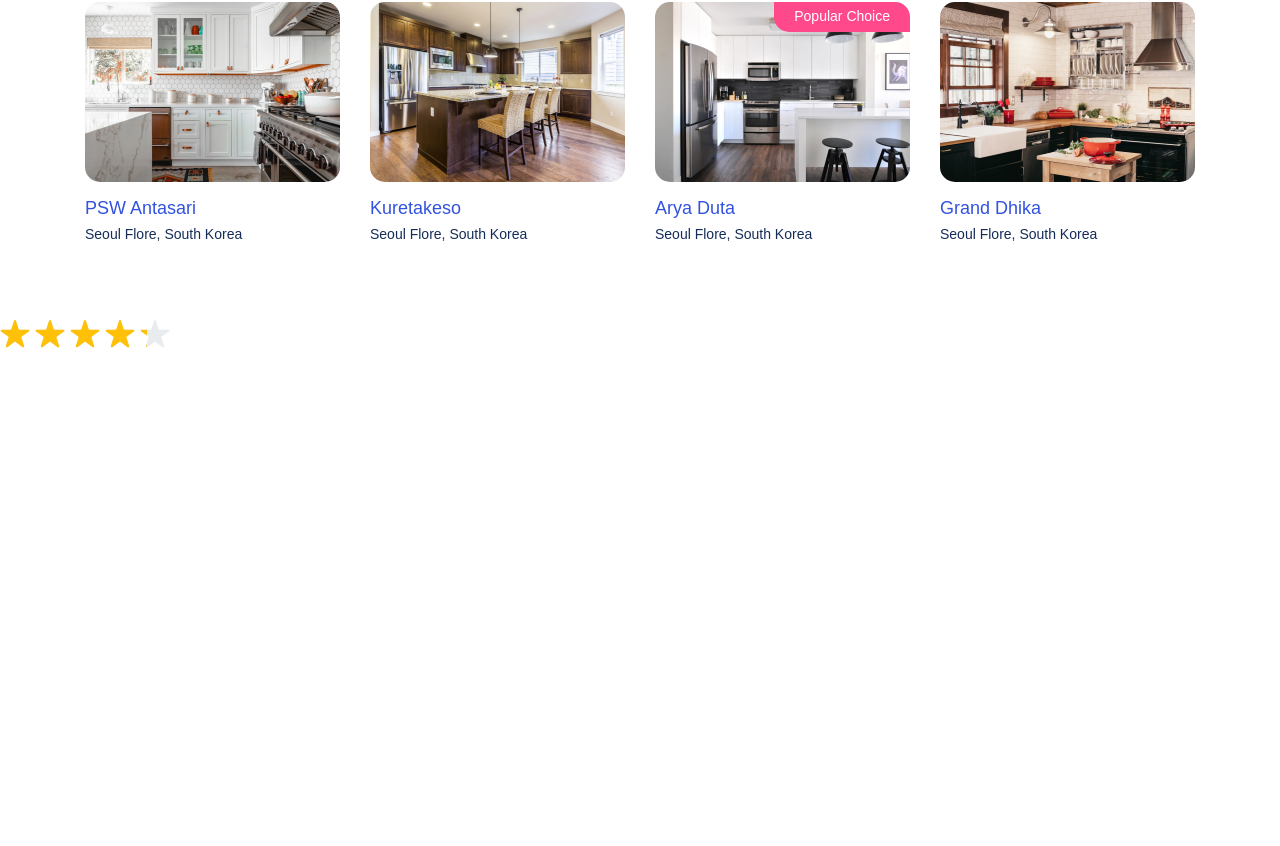
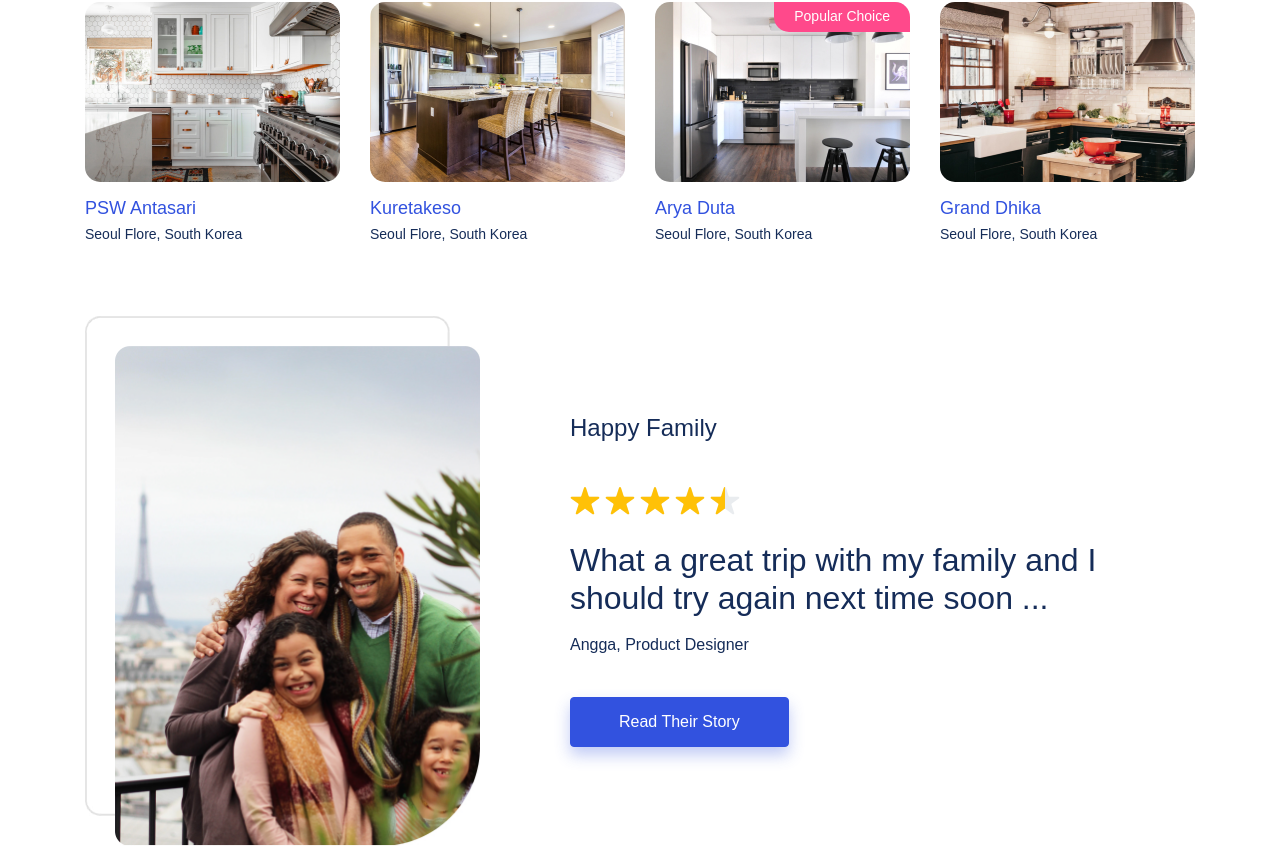
Before and after one commit to idmzulkarnaen/staycation, a React (Create React App) app: page / in a window 1280 px wide. Shown: the part 1954-2800 px from the top of the page. Before the commit the page ends 2312 px from the top, so only its background shows below. Built offline with nearby package versions, Linux system fonts and the light colour scheme.

Commit message:
Testimony

```diff
--- a/src/assets/scss/_buttons.scss
+++ b/src/assets/scss/_buttons.scss
@@ -5,7 +5,8 @@
 //
 
 .btn {
-  display: inline-block;
+  display: inline-flex;
+  align-items: center;
   font-family: $btn-font-family;
   font-weight: $btn-font-weight;
   color: $body-color;
--- a/src/assets/scss/style.scss
+++ b/src/assets/scss/style.scss
@@ -198,3 +198,9 @@
     }
   }
 }
+
+.testimonial-hero,
+.testimonial-hero img {
+  width: 365px;
+  height: 500px;
+}
--- a/src/parts/Testimony.js
+++ b/src/parts/Testimony.js
@@ -1,11 +1,52 @@
-import React from 'react'
+import React from "react";
 
+import TestimonyAccent from "assets/images/testimonial-landingpages-frame.jpg";
 import Star from "elements/Star";
+import Button from "elements/Button";
 
-export default function Testimony() {
-    return (
-        <div>
-            <Star value={4.3} width={35} height={35} spacing={4} ></Star>
+export default function Testimony({ data }) {
+  return (
+    <section className="container">
+      <div className="row align-items-center">
+        <div className="col-auto" style={{ marginRight: 60 }}>
+          <div className="testimonial-hero" style={{ margin: `30px 0 0 30px` }}>
+            <img
+              src={data.imageUrl}
+              alt="Testimonial"
+              className="position-absolute"
+              style={{ zIndex: 1 }}
+            />
+            <img
+              src={TestimonyAccent}
+              alt="Testimonial frame"
+              className="position-absolute"
+              style={{ margin: `-30px 0 0 -30px` }}
+            />
+          </div>
         </div>
-    )
+        <div className="col">
+          <h4 style={{ marginBottom: 40 }}>{data.name}</h4>
+          <Star value={data.rate} width={35} height={35} spacing={4} />
+          <h5 className="h2 font-weight-light line-height-2 my-3">
+            {data.content}
+          </h5>
+          <span className="text-gray-500">
+            {data.familyName}, {data.familyOccupation}
+          </span>
+          <div>
+            <Button
+              className="btn px-5"
+              style={{ marginTop: 40 }}
+              hasShadow
+              isPrimary
+              type="link"
+              href={`/testimonial/${data._id}`}
+            >
+              Read Their Story
+            </Button>
+          </div>
+        </div>
+      </div>
+    </section>
+  );
 }
```
Also changed, not shown: 1 other file (tests, documents, lock files or other folders).
